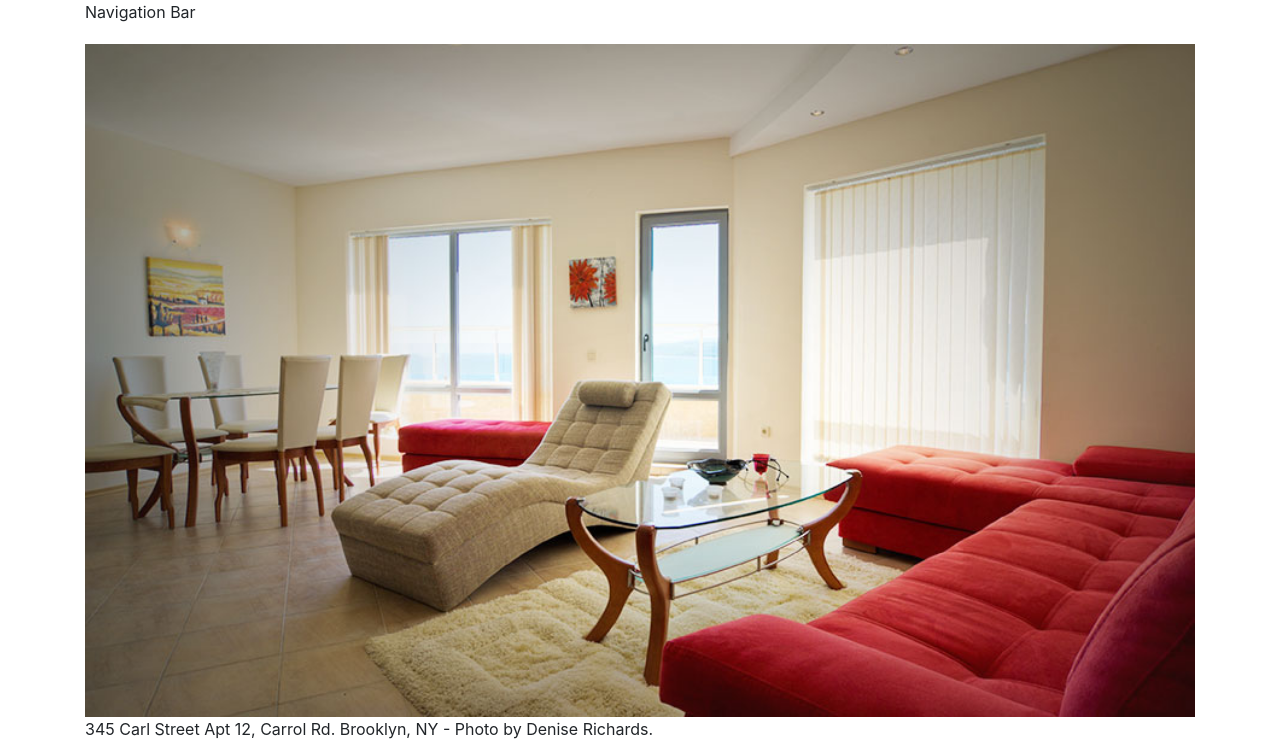
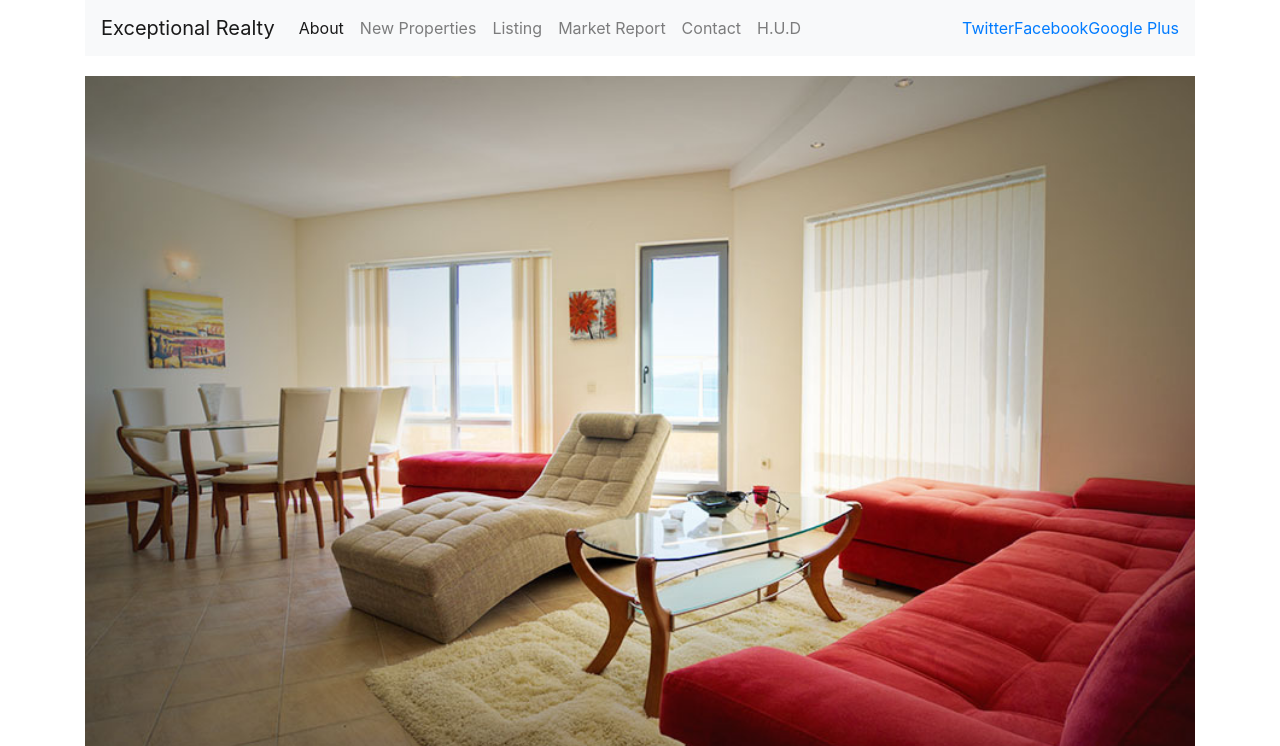
Before and after one commit to ainevethe/exceptional-realty-bootstrapped, a plain HTML site: page index.html in a window 1280 px wide. Shown: the top 746 px of the page. Drawn offline with nearby package versions, Linux system fonts and the light colour scheme.

Commit message:
finish navbar

```diff
--- a/index.html
+++ b/index.html
@@ -24,10 +24,47 @@
   <body>
 
     <div class="container">
-
       <div class="row">
         <div class="col-sm-12">
-          Navigation Bar
+          <!-- NAVBAR START -->
+
+            <nav class="navbar navbar-expand-lg navbar-light bg-light">
+              <a class="navbar-brand" href="#">Exceptional Realty</a>
+              <button class="navbar-toggler" type="button" data-toggle="collapse" data-target="#navbarSupportedContent" aria-controls="navbarSupportedContent" aria-expanded="false" aria-label="Toggle navigation">
+                <span class="navbar-toggler-icon"></span>
+              </button>
+
+              <div class="collapse navbar-collapse" id="navbarSupportedContent">
+                <ul class="navbar-nav mr-auto">
+                  <li class="nav-item active">
+                    <a class="nav-link" href="#">About <span class="sr-only">(current)</span></a>
+                  </li>
+                  <li class="nav-item">
+                    <a class="nav-link" href="#">New Properties</a>
+                  </li>
+                  <li class="nav-item">
+                    <a class="nav-link" href="#">Listing</a>
+                  </li>
+                  <li class="nav-item">
+                    <a class="nav-link" href="#">Market Report</a>
+                  </li>
+                  <li class="nav-item">
+                    <a class="nav-link" href="#">Contact</a>
+                  </li>
+                  <li class="nav-item">
+                    <a class="nav-link" href="#" target="_blank">H.U.D</a>
+                  </li>
+                </ul>
+
+                <!-- social nav links -->
+
+                <ul class="nav navbar-nav navbar-right">
+                  <li><a class="twit" href="#" title="Twitter">Twitter</a></li>
+                  <li><a class="fbook" href="#" title="Twitter">Facebook</a></li>
+                  <li><a class="gplus" href="#" title="Google Plus">Google Plus</a></li>
+              </div>
+            </nav>
+          <!-- NAVBAR END -->
         </div>
       </div>
 
```
